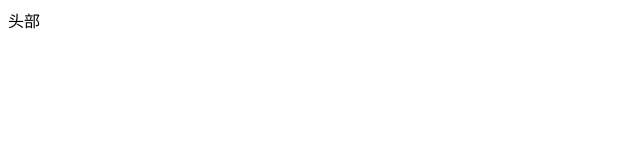
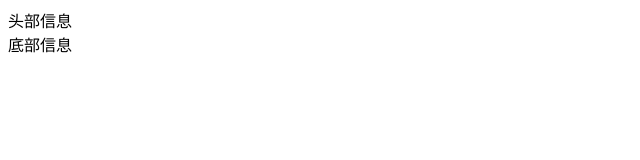
Before and after one commit to menouan/yms, a website: page index.html in a window 1280 px wide. Shown: the whole page, without its empty margins (0-640 px from the left). Drawn offline with Linux system fonts and the light colour scheme.

Commit message:
首页结构

```diff
--- a/index.html
+++ b/index.html
@@ -7,7 +7,7 @@
   <title>Document</title>
 </head>
 <body>
-  <header> 头部</header>
-  <footer></footer>
+  <header>头部信息</header>
+  <footer> 底部信息</footer>
 </body>
 </html>
```
